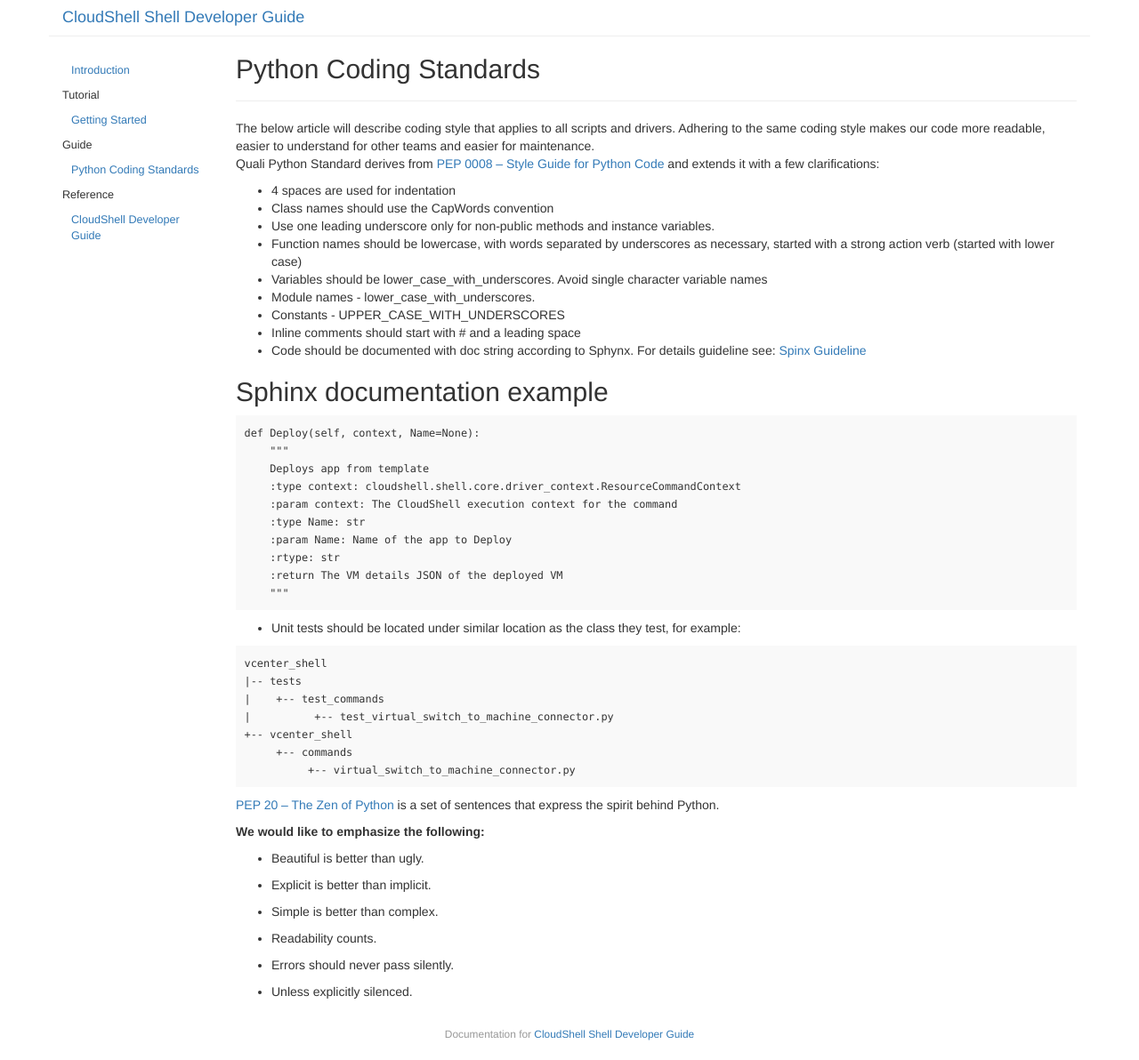
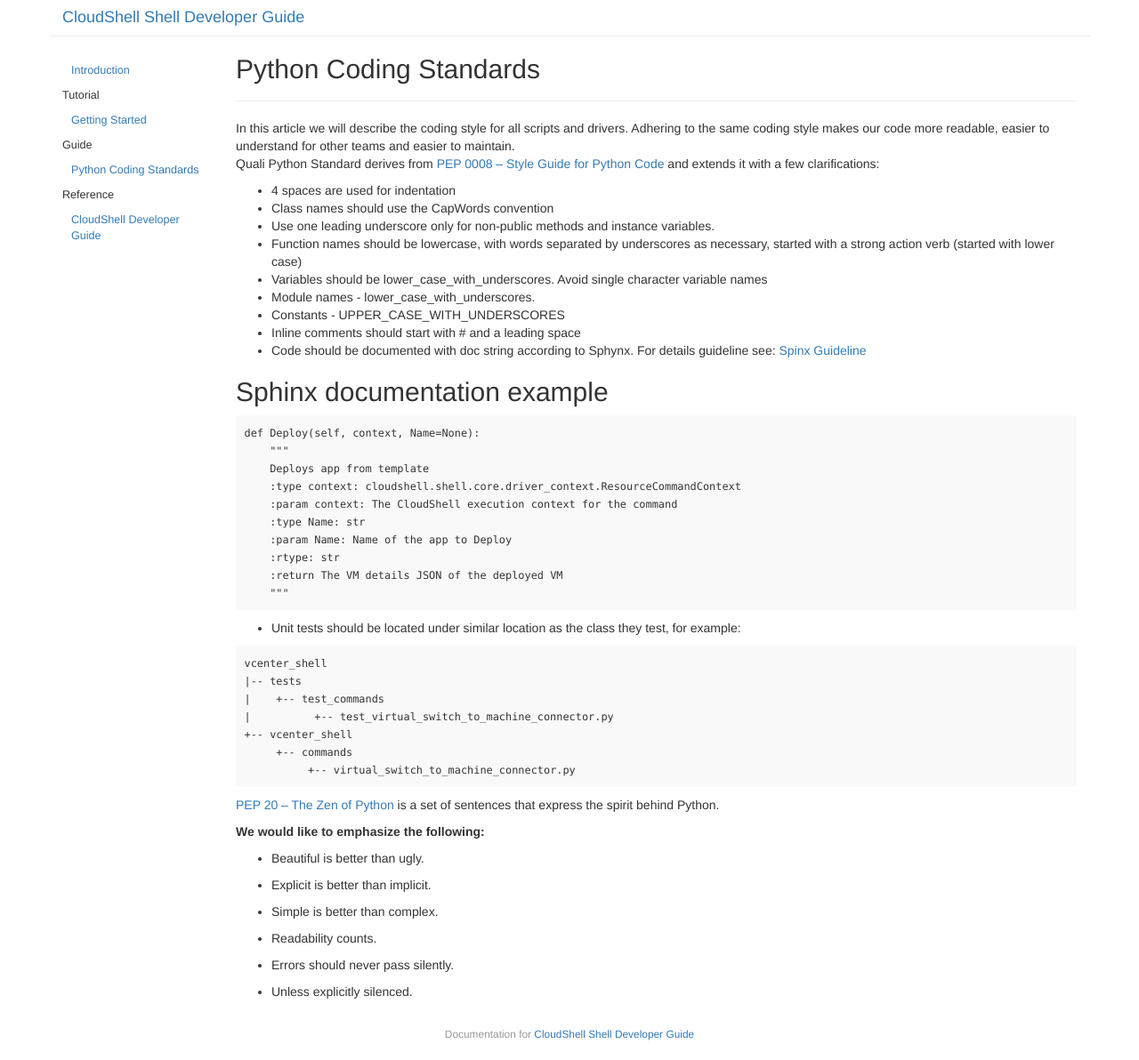
Before and after one commit to QualiSystems/devguide_source, a Jekyll site: the page built from _posts/2016-05-15-python-coding-standards.md, in a window 1280 px wide. Shown: the whole page at 89% size. Built offline with Jekyll 4.4.1, drawn with Linux system fonts in a browser that asks for light colours.

Commit message:
Naama's comments were applied

```diff
--- a/_posts/2016-05-15-python-coding-standards.md
+++ b/_posts/2016-05-15-python-coding-standards.md
@@ -3,9 +3,8 @@
 title: Python Coding Standards
 category: pla
 ---
-
-The below article will describe coding style that applies to all scripts and drivers. Adhering to the same coding style makes our code more readable,
-easier to understand for other teams and easier for maintenance.
+In this article we will describe the coding style for all scripts and drivers. Adhering to the same coding style makes our code more readable,
+easier to understand for other teams and easier to maintain.
 Quali Python Standard derives from [PEP 0008 -- Style Guide for Python Code](https://www.python.org/dev/peps/pep-0008/) and extends it with a few clarifications:
 
 - 4 spaces are used for indentation
```
